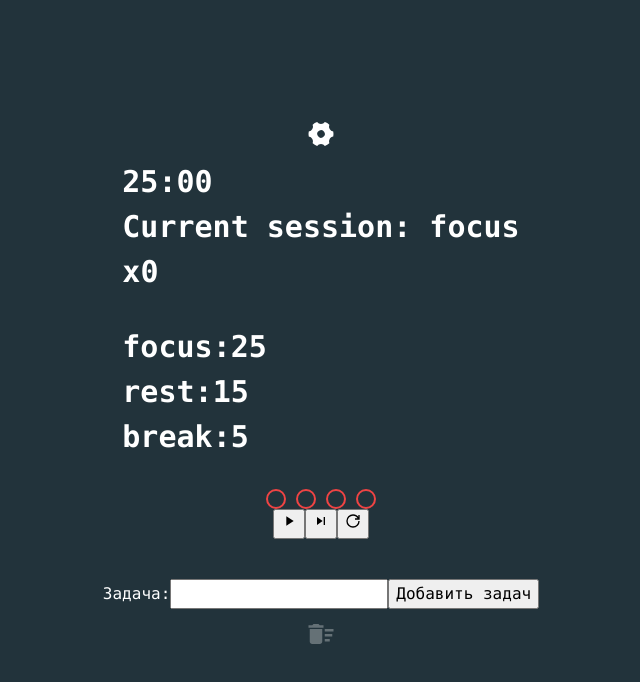
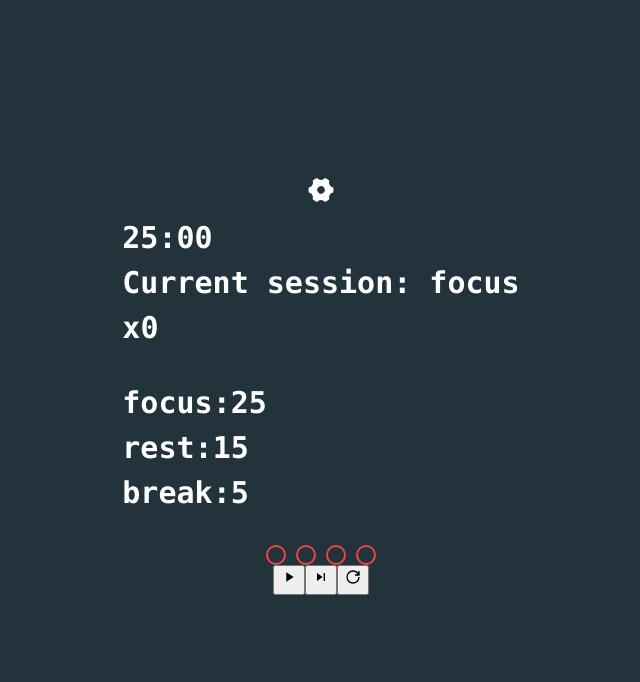
Before and after one commit to git-dmitriy/pomodoro-app, a React (Create React App) app: page / in a window 1280 px wide. Shown: the top 682 px of the page, without its empty margins (319-959 px from the left). Built offline with nearby package versions, Linux system fonts and the light colour scheme; the HTML template or start-up script is replaced by a standard one.

Commit message:
Create task container

```diff
--- a/src/App.tsx
+++ b/src/App.tsx
@@ -1,12 +1,12 @@
-import { TasksList } from 'components/tasks/tasksList';
 import { Layout } from 'components/layout/Layout';
 import { TimerContainer } from 'components/timer/TimerContainer';
+import { TasksContainer } from 'components/tasks/TasksContainer';
 
 function App() {
   return (
     <Layout>
       <TimerContainer />
-      <TasksList />
+      <TasksContainer />
     </Layout>
   );
 }
--- /dev/null
+++ b/src/components/tasks/RemoveCompletedTasks.tsx
@@ -0,0 +1,39 @@
+import { useDispatch } from 'react-redux';
+import { removeCompletedTasks } from 'features/tasks/tasksSlice';
+import { useAppSelector } from 'app/hooks';
+import { MdDeleteSweep } from 'react-icons/md';
+import { Button } from 'components/ui/Button';
+import { Tasks } from 'features/tasks/types';
+import styled from 'styled-components';
+
+const Container = styled.div`
+  text-align: right;
+  display: flex;
+  justify-content: end;
+  padding-right: 20px;
+
+  @media (max-width: 640px) {
+    padding-right: 5px;
+  }
+`;
+
+export const RemoveCompletedTasks = () => {
+  const dispatch = useDispatch();
+  const tasks = useAppSelector((state: Tasks) => state.tasks);
+  const completed = tasks.filter((task) => task.isComplete === true);
+  const removeCompleteTasksHandler = () => dispatch(removeCompletedTasks());
+
+  return (
+    <Container>
+      {completed.length !== 0 ? (
+        <Button onClick={removeCompleteTasksHandler}>
+          <MdDeleteSweep />
+        </Button>
+      ) : (
+        <Button disabled>
+          <MdDeleteSweep />
+        </Button>
+      )}
+    </Container>
+  );
+};
--- /dev/null
+++ b/src/components/tasks/TasksContainer.tsx
@@ -0,0 +1,15 @@
+import { useAppSelector } from 'app/hooks';
+import { RemoveCompletedTasks } from 'components/tasks/RemoveCompletedTasks';
+import { TasksList } from 'components/tasks/tasksList';
+import { Tasks } from 'features/tasks/types';
+
+export const TasksContainer = () => {
+  const tasks = useAppSelector((state: Tasks) => state.tasks);
+
+  return (
+    <section>
+      {tasks.length !== 0 && <RemoveCompletedTasks />}
+      <TasksList />
+    </section>
+  );
+};
--- a/src/components/tasks/tasksList.tsx
+++ b/src/components/tasks/tasksList.tsx
@@ -1,57 +1,29 @@
-import { useSelector } from 'react-redux';
-import { AddTaskForm } from 'components/tasks/AddTaskForm';
-import { TaskItem } from 'features/tasks/types';
 import { TaskListItem } from 'components/tasks/TaskListItem';
-import { useDispatch } from 'react-redux';
-import { removeCompletedTasks } from 'features/tasks/tasksSlice';
-import { MdDeleteSweep } from 'react-icons/md';
+import { useAppSelector } from 'app/hooks';
 import styled from 'styled-components';
-import { Button } from 'components/ui/Button';
-import { useAppSelector } from 'app/hooks';
+import { Tasks } from 'features/tasks/types';
 
-type Tasks = {
-  tasks: TaskItem[];
-};
+const List = styled.ul`
+  max-height: 80vh;
+  overflow-y: auto;
+  padding-right: 20px;
+  padding: 20px 20px 20px 5px;
 
-const Container = styled.div`
-  display: flex;
-  align-items: flex-start;
-`;
-
-const Section = styled.section`
-  display: flex;
-  flex-direction: column;
-  align-items: center;
-  padding: 20px 0;
+  @media (max-width: 640px) {
+    padding-right: 5px;
+  }
 `;
 
 export const TasksList: React.FC = () => {
-  const dispatch = useDispatch();
   const tasks = useAppSelector((state: Tasks) => state.tasks);
-  const completed = tasks.filter((task) => task.isComplete === true);
-  const removeCompleteTasksHandler = () => dispatch(removeCompletedTasks());
 
   return (
-    <Section>
-      <AddTaskForm />
-      {completed.length !== 0 ? (
-        <Button onClick={removeCompleteTasksHandler}>
-          <MdDeleteSweep />
-        </Button>
-      ) : (
-        <Button disabled>
-          <MdDeleteSweep />
-        </Button>
-      )}
-      <Container>
-        <ul>
-          {tasks.map((item) => (
-            <li key={item.id}>
-              <TaskListItem {...item} />
-            </li>
-          ))}
-        </ul>
-      </Container>
-    </Section>
+    <List>
+      {tasks.map((item) => (
+        <li key={item.id}>
+          <TaskListItem {...item} />
+        </li>
+      ))}
+    </List>
   );
 };
--- a/src/components/ui/Checkbox.tsx
+++ b/src/components/ui/Checkbox.tsx
@@ -4,8 +4,8 @@ import { Button } from 'components/ui/Button';
 
 const Frame = styled.div<{ ischecked: boolean }>`
   border-radius: 50%;
-  width: 40px;
-  height: 40px;
+  min-width: 40px;
+  min-height: 40px;
   display: flex;
   justify-content: center;
   align-items: center;
@@ -13,7 +13,7 @@ const Frame = styled.div<{ ischecked: boolean }>`
   cursor: pointer;
   font-size: 30px;
   & svg {
-    color: ${({ ischecked: state }) => (state ? 'white' : 'transparent')};
+    color: ${({ ischecked: state }) => (state ? 'inherit' : 'transparent')};
     transition: color 0.3s;
   }
 `;
```
